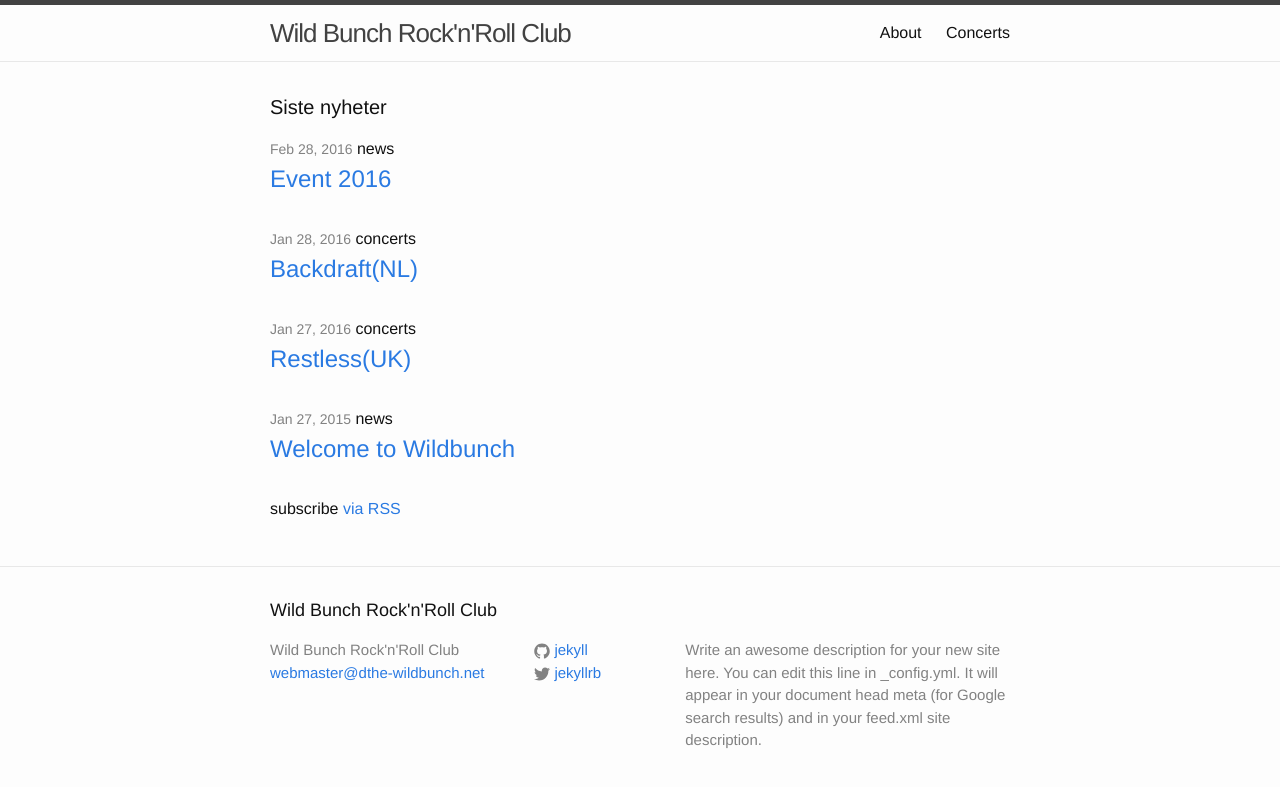
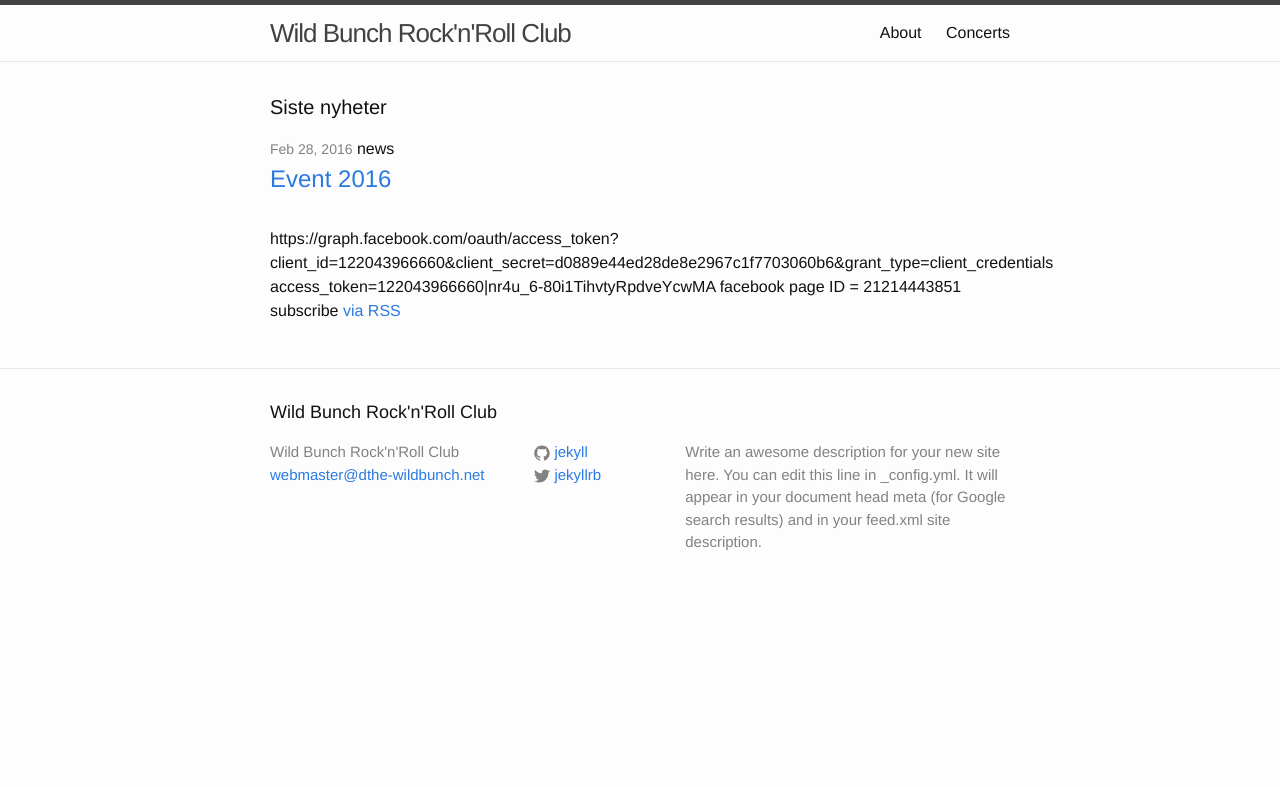
Before and after one commit to ronnykristiansen/ronnykristiansen.github.io, a Jekyll site: the page built from index.html, in a window 1280 px wide. Shown: the top 787 px of the page. Built offline with Jekyll 4.4.1, drawn with Linux system fonts in a browser that asks for light colours.

```diff
--- a/index.html
+++ b/index.html
@@ -18,6 +18,13 @@ layout: default
     {% endfor %}
   </ul>
 
+  https://graph.facebook.com/oauth/access_token?client_id=122043966660&client_secret=d0889e44ed28de8e2967c1f7703060b6&grant_type=client_credentials
+
+  access_token=122043966660|nr4u_6-80i1TihvtyRpdveYcwMA
+
+
+  facebook page ID = 21214443851
+
   <p class="rss-subscribe">subscribe <a href="{{ "/feed.xml" | prepend: site.baseurl }}">via RSS</a></p>
 
 </div>
```
Also changed, not shown: _posts/2016-01-28-welcome-to-wildbunc.markdown (deleted, +0 -7 lines), _posts/2016-02-28-concert_backdraft.markdown (deleted, +0 -8 lines), _posts/2016-02-28-concert_restless.markdown (deleted, +0 -8 lines), about.md (+1 -1 lines), _posts/2016-01-28-welcome-to-jekyll.md (renamed from _posts/2016-01-28-welcome-to-jekyll.markdown).
